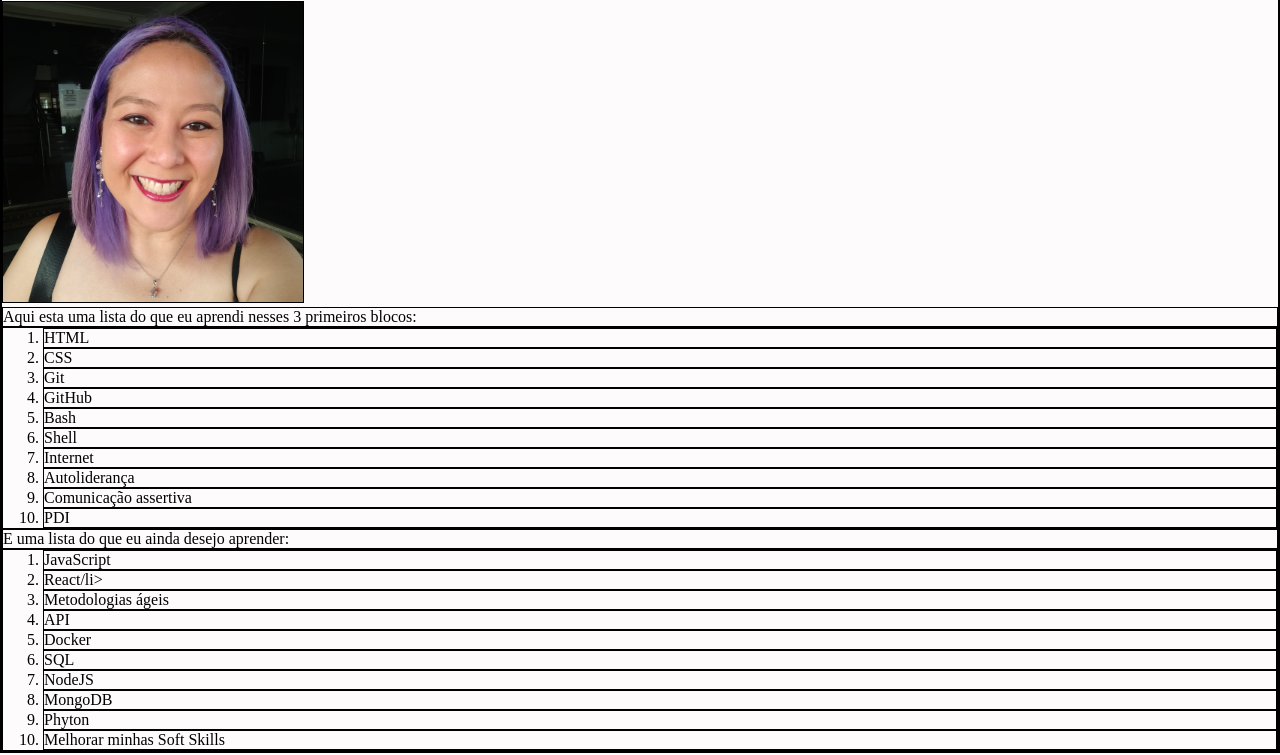
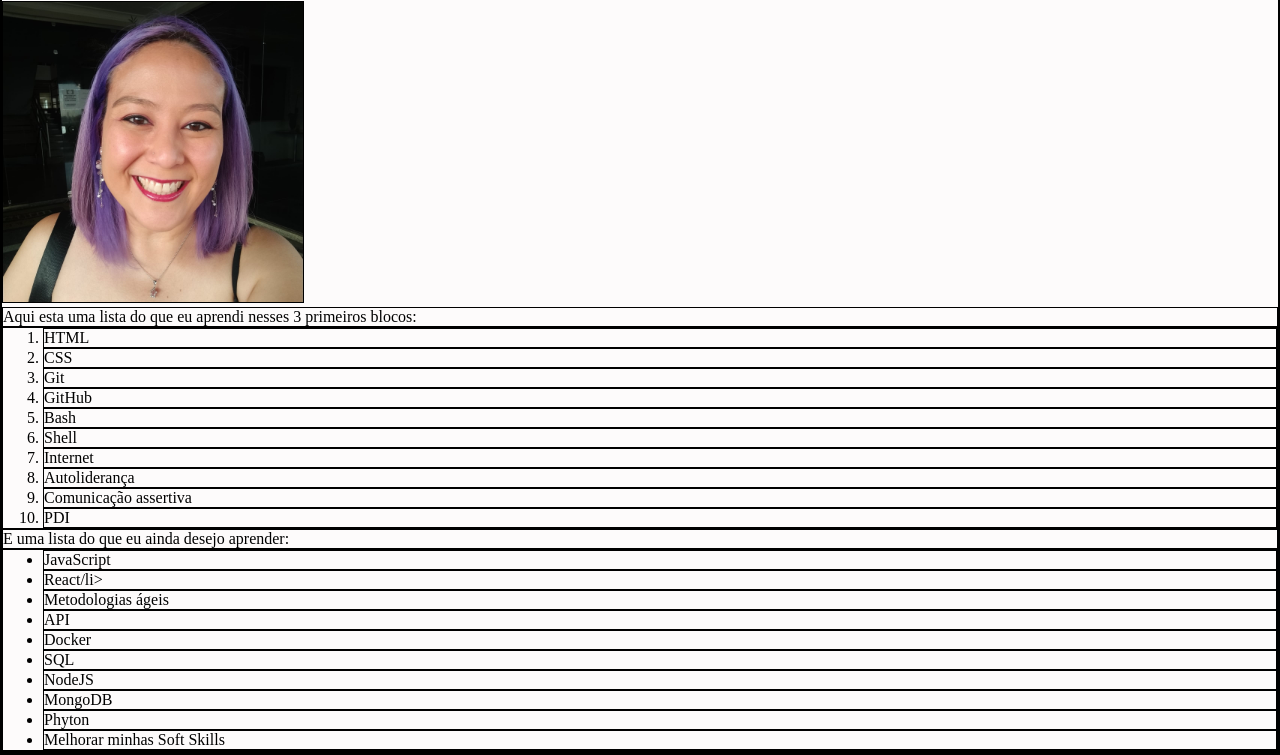
Before and after one commit to SheilaNS/project-lessons-learned, a website: page index.html in a window 1280 px wide. Shown: the part 51-806 px from the top of the page. Drawn offline with Linux system fonts and the light colour scheme.

Commit message:
Requisito 6 OK e acerto do requisito 5

```diff
--- a/index.html
+++ b/index.html
@@ -26,7 +26,7 @@
         <li>PDI</li>
     </ol>
     <p>E uma lista do que eu ainda desejo aprender:</p>
-    <ol id="licoes_a_aprender">
+    <ul id="licoes_a_aprender">
         <li>JavaScript</li>
         <li>React/li>
         <li>Metodologias ágeis</li>
@@ -37,6 +37,7 @@
         <li>MongoDB</li>
         <li>Phyton</li>
         <li>Melhorar minhas Soft Skills</li>
-    </ol>
+    </ul>
+    <footer id="rodape"></footer>
 </body>
 </html>
```
